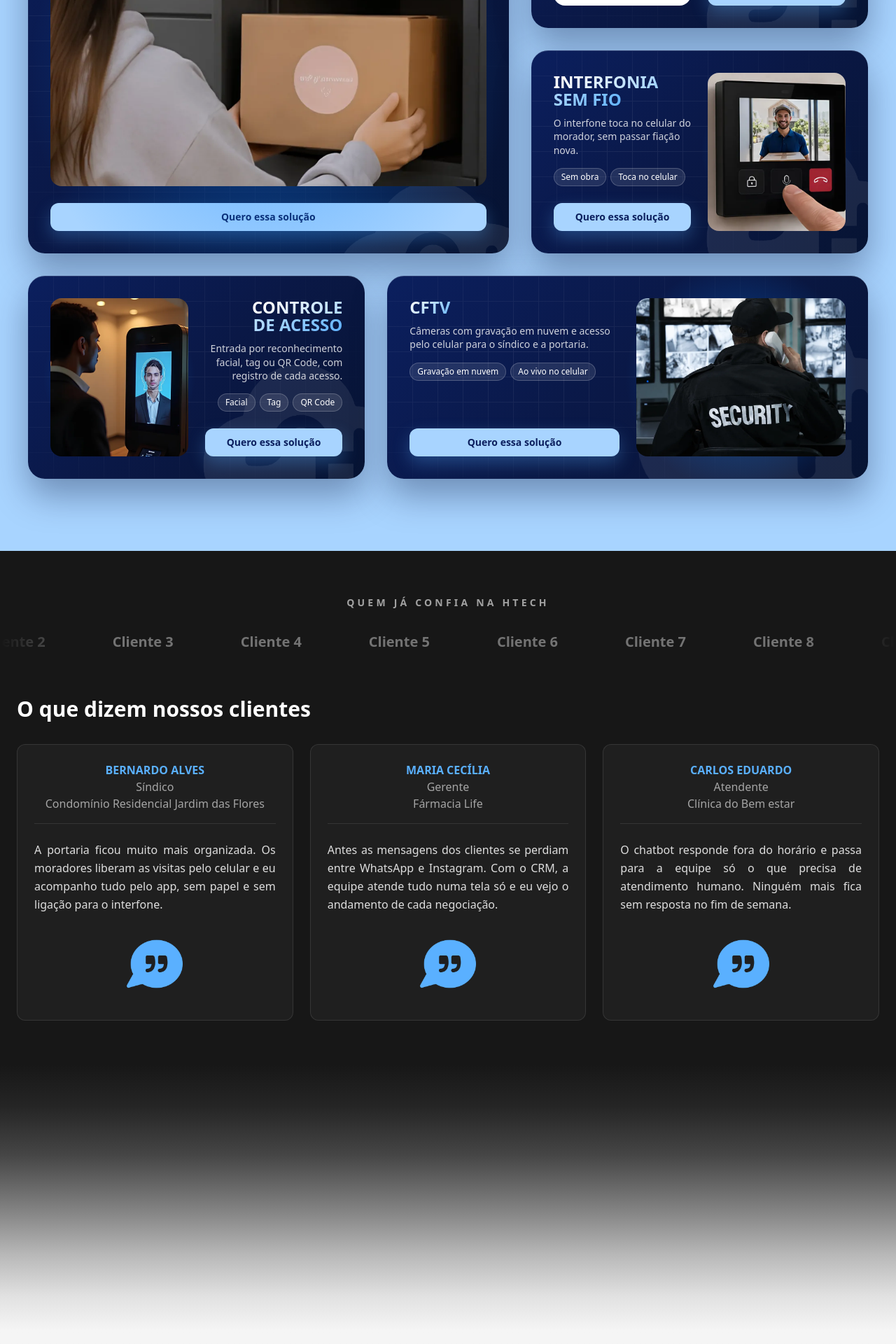
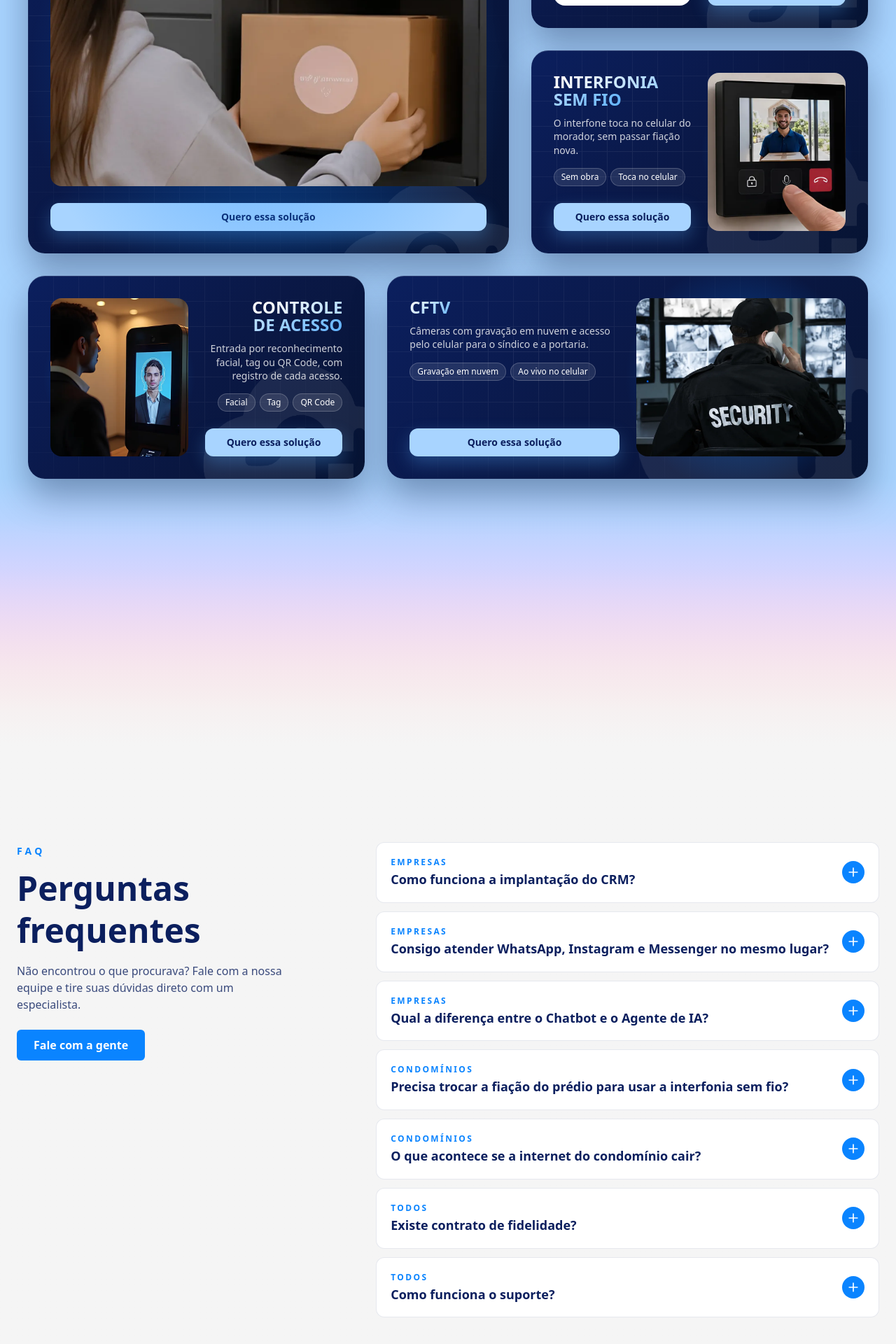
Before and after one commit to ddcalebe/htech-v2, a React (Vite) app: page / in a window 1280 px wide. Shown: the part 4807-6727 px from the top of the page at 70% size. Built offline with nearby package versions, Linux system fonts and the light colour scheme.

Commit message:
feat: hide clients section for now

```diff
--- a/src/App.jsx
+++ b/src/App.jsx
@@ -9,6 +9,11 @@ import CustomCursor from "./components/ui/CustomCursor";
 import Faq from "./components/sections/Faq";
 import WhatsAppButton from "./components/ui/WhatsappButton";
 import useScrollReveal from "./hooks/useScrollReveal";
+
+// Seção "Clientes" (logos + depoimentos) escondida por enquanto.
+// Para trazer de volta, troque para true: ela volta entre Condomínios e FAQ,
+// e o degradê do FAQ passa a sair do preto dela automaticamente.
+const SHOW_CLIENTS = false;
 
 export default function App() {
   useScrollReveal();
@@ -22,8 +27,8 @@ export default function App() {
         <Intro />
         <CorporateSolutions />
         <CondoSolutions />
-        <Clients />
-        <Faq />
+        {SHOW_CLIENTS && <Clients />}
+        <Faq fromColor={SHOW_CLIENTS ? "#171717" : "var(--color-condo)"} />
       </main>
       <Footer />
       <WhatsAppButton />
--- a/src/components/sections/CondoSolutions.jsx
+++ b/src/components/sections/CondoSolutions.jsx
@@ -63,13 +63,14 @@ const cards = [
 
 export default function CondoSolutions() {
   return (
-    <section id="solucoes-condominiais" className="bg-condo pb-16 pt-10 -scroll-mt-10">
+    // z-[1]: fica por cima do FAQ, para a sombra dos últimos cards não ser cortada
+    <section id="solucoes-condominiais" className="relative z-[1] bg-condo pt-10 -scroll-mt-10">
       <div className="reveal relative z-[3]">
         <SectionHeader title="Soluções Condominiais" align="right" color="navy" />
       </div>
 
       {/* Grade de 12 colunas: no celular e tablet os cards ficam empilhados */}
-      <div className="relative mx-auto grid max-w-[1600px] gap-8 px-6 py-10 md:px-10 lg:grid-cols-12 2xl:px-16">
+      <div className="relative mx-auto grid max-w-[1600px] gap-8 px-6 pt-10 md:px-10 lg:grid-cols-12 2xl:px-16">
         {/* reveal: aparece ao rolar. O card da direita de cada fileira entra um pouco depois */}
         {cards.map((card, i) => (
           <CondoCard
--- a/src/components/sections/Faq.jsx
+++ b/src/components/sections/Faq.jsx
@@ -60,15 +60,19 @@ function PlusIcon() {
   );
 }
 
-export default function Faq() {
+/**
+ * fromColor: cor da seção que vem antes do FAQ. O fundo do FAQ começa nessa cor
+ * e vai clareando até o cinza claro (#f5f5f5). Ex.: "#171717" (Clientes) ou "var(--color-condo)" (Condomínios).
+ */
+export default function Faq({ fromColor = "#171717" }) {
   return (
     <section
       id="faq"
       className="text-[#0B1F5E] pt-50 pb-20"
       style={{
-        // Transição suave do preto da seção anterior para o branco (paradas em curva, sem "faixa" no meio)
+        // Transição suave da cor da seção anterior (fromColor) para o cinza claro (paradas em curva, sem "faixa" no meio)
       background:
-        "linear-gradient(to bottom in oklch, #171717 0, color-mix(in oklch, #171717 92%, #f5f5f5) 60px, color-mix(in oklch, #171717 75%, #f5f5f5) 130px, color-mix(in oklch, #171717 50%, #f5f5f5) 200px, color-mix(in oklch, #171717 25%, #f5f5f5) 270px, color-mix(in oklch, #171717 8%, #f5f5f5) 330px, #f5f5f5 380px, #f5f5f5 100%)",
+        `linear-gradient(to bottom in oklch, ${fromColor} 0, color-mix(in oklch, ${fromColor} 92%, #f5f5f5) 60px, color-mix(in oklch, ${fromColor} 75%, #f5f5f5) 130px, color-mix(in oklch, ${fromColor} 50%, #f5f5f5) 200px, color-mix(in oklch, ${fromColor} 25%, #f5f5f5) 270px, color-mix(in oklch, ${fromColor} 8%, #f5f5f5) 330px, #f5f5f5 380px, #f5f5f5 100%)`,
       }}
     >
       <div className="mx-auto grid max-w-7xl gap-10 px-6 pb-20 pt-80 lg:grid-cols-[1fr_1.6fr] lg:gap-16">
```
